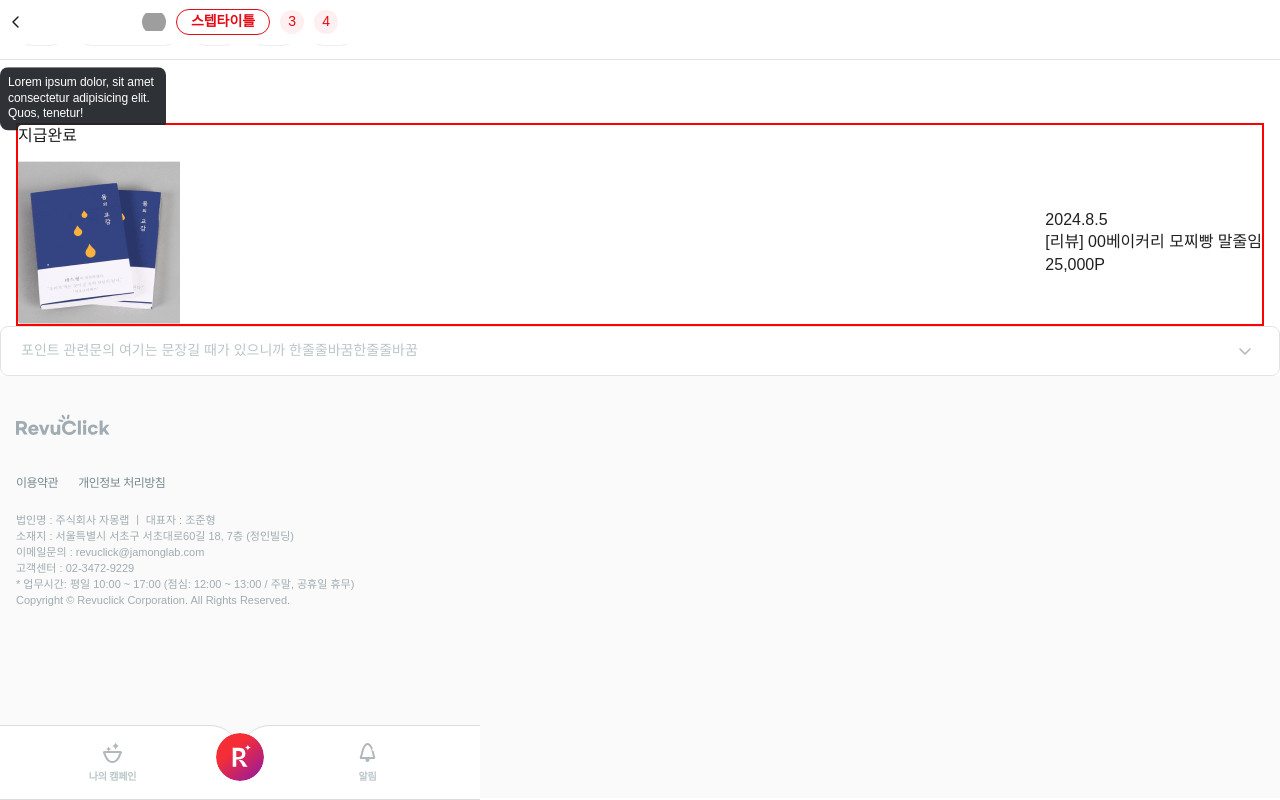
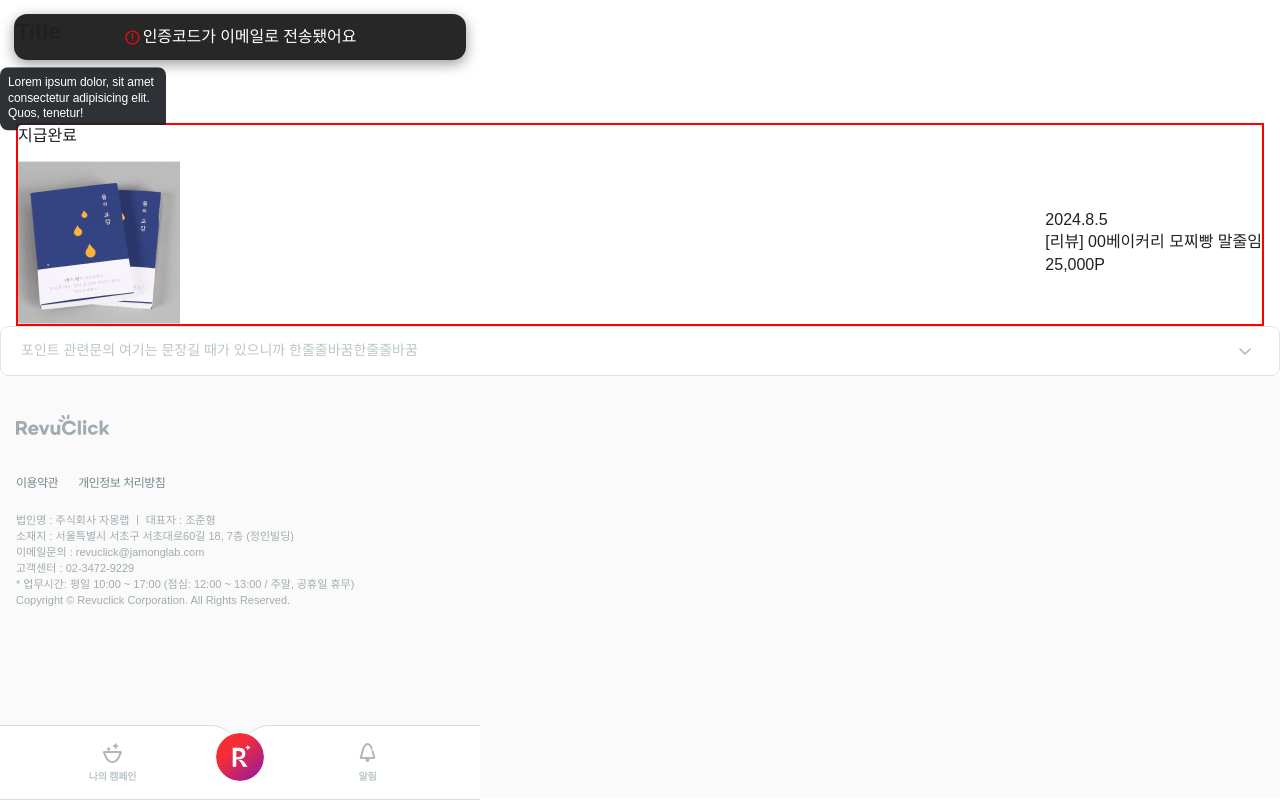
Before and after one commit to byeon-seong-won/review_react, a React (Create React App) app: page / in a window 1280 px wide. Built offline with nearby package versions, Linux system fonts and the light colour scheme; grey boxes are pictures that could not be loaded; a web font is replaced by a local one.

Commit message:
컴포넌트화 작업

```diff
--- a/src/App.js
+++ b/src/App.js
@@ -8,11 +8,15 @@ import DefaultTitleBar from './DefaultTitleBar.jsx';
 import Tooltip from './Tooltip.jsx';
 import Chip from './Chip.jsx';
 import Navbar from './Navbar.jsx';
+import Snackbar from './Snackbar.jsx';
+import SubTItleBar from './SubTItleBar.jsx';
 
 
 function App() {
   return (
     <>
+      <SubTItleBar/>
+      <Snackbar/>
       <Chip/>
       <Tooltip/>
       <DefaultTitleBar/>
--- /dev/null
+++ b/src/Snackbar.jsx
@@ -0,0 +1,49 @@
+import styled from "styled-components";
+
+
+function Snackbar() {
+
+  return (
+    <Snackbarwrap>
+      <div>
+          <svg width="17" height="17" viewBox="0 0 17 17" fill="none" xmlns="http://www.w3.org/2000/svg">
+                <path d="M8.5013 1.41675C12.4134 1.41675 15.5846 4.58796 15.5846 8.50008C15.5846 12.4122 12.4134 15.5834 8.5013 15.5834C4.58918 15.5834 1.41797 12.4122 1.41797 8.50008C1.41797 4.58796 4.58918 1.41675 8.5013 1.41675ZM8.5013 2.83341C6.99841 2.83341 5.55707 3.43044 4.49436 4.49314C3.43166 5.55585 2.83464 6.99719 2.83464 8.50008C2.83464 10.003 3.43166 11.4443 4.49436 12.507C5.55707 13.5697 6.99841 14.1667 8.5013 14.1667C10.0042 14.1667 11.4455 13.5697 12.5082 12.507C13.5709 11.4443 14.168 10.003 14.168 8.50008C14.168 6.99719 13.5709 5.55585 12.5082 4.49314C11.4455 3.43044 10.0042 2.83341 8.5013 2.83341ZM8.5013 10.6251C8.68916 10.6251 8.86933 10.6997 9.00217 10.8325C9.13501 10.9654 9.20964 11.1456 9.20964 11.3334C9.20964 11.5213 9.13501 11.7014 9.00217 11.8343C8.86933 11.9671 8.68916 12.0417 8.5013 12.0417C8.31344 12.0417 8.13327 11.9671 8.00044 11.8343C7.8676 11.7014 7.79297 11.5213 7.79297 11.3334C7.79297 11.1456 7.8676 10.9654 8.00044 10.8325C8.13327 10.6997 8.31344 10.6251 8.5013 10.6251ZM8.5013 4.25008C8.68916 4.25008 8.86933 4.32471 9.00217 4.45755C9.13501 4.59039 9.20964 4.77055 9.20964 4.95842V9.20842C9.20964 9.39628 9.13501 9.57644 9.00217 9.70928C8.86933 9.84212 8.68916 9.91675 8.5013 9.91675C8.31344 9.91675 8.13327 9.84212 8.00044 9.70928C7.8676 9.57644 7.79297 9.39628 7.79297 9.20842V4.95842C7.79297 4.77055 7.8676 4.59039 8.00044 4.45755C8.13327 4.32471 8.31344 4.25008 8.5013 4.25008Z" fill="#E50B14"/>
+            </svg>
+          <span>인증코드가 이메일로 전송됐어요</span>
+      </div>
+    </Snackbarwrap>
+  )
+}
+
+export default Snackbar
+
+const Snackbarwrap = styled.div`
+  position: fixed;
+  top: 1.4rem;
+  left: 0;
+  z-index: 10;
+  max-width: 480px;
+  min-width: 280px;
+  width: 100%;
+  padding: 0 1.4rem;
+
+  & div {
+    width: 100%;
+    padding: 1.3rem;
+    background: rgba(32, 32, 32,0.97);
+    border-radius: 1.3rem;
+    box-shadow: 0px 4px 14px rgba(0, 0, 0, 0.4);
+    display: flex;
+    align-items: center;
+    justify-content: center;
+    gap: 0.2rem;
+
+    & span {
+      font-weight: var(--font-weight-medium);
+      font-size: 1.6rem;
+      letter-spacing: calc(1.6rem * (-0.5 / 100));
+      line-height: 2rem;
+      color: var(--white);
+    }
+  }
+`
--- /dev/null
+++ b/src/SubTItleBar.jsx
@@ -0,0 +1,30 @@
+import styled from "styled-components";
+
+
+function SubTitleBar () {
+
+  return (
+    <SubTitleBarwrap>
+      <p>Title</p>
+    </SubTitleBarwrap>
+  )
+}
+
+
+export default SubTitleBar
+
+const SubTitleBarwrap = styled.div`
+    position: fixed;
+    left: 0;
+    top: 0;
+    padding: 1.65rem 1.6rem;
+    width: 100%;
+    z-index: 2;
+    background: var(--white);
+
+    & p {
+      font-size: 2.2rem;
+      font-weight: var(--font-weight-bold);
+      letter-spacing: calc(2.2rem * -0.003);
+    }
+`
```
